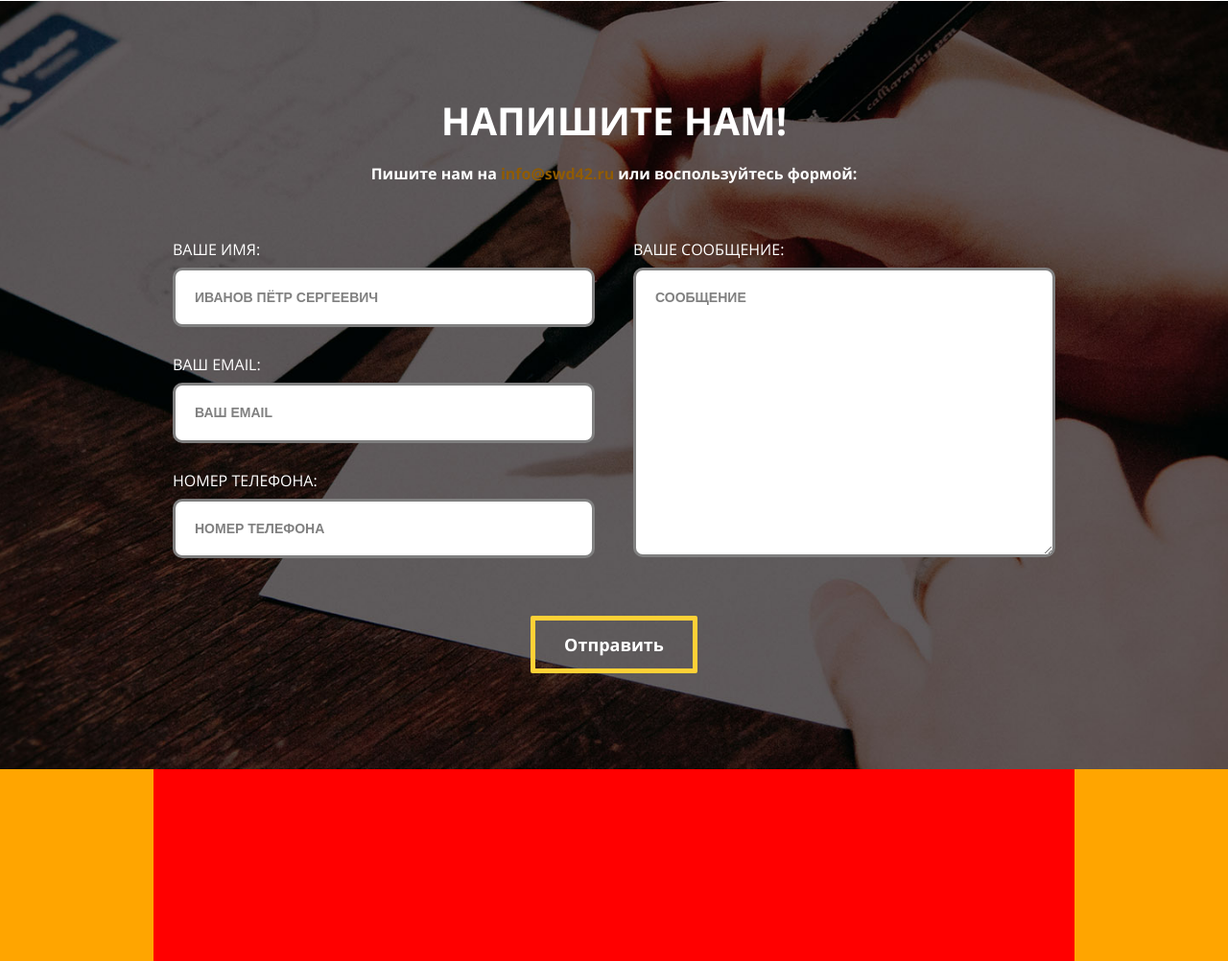
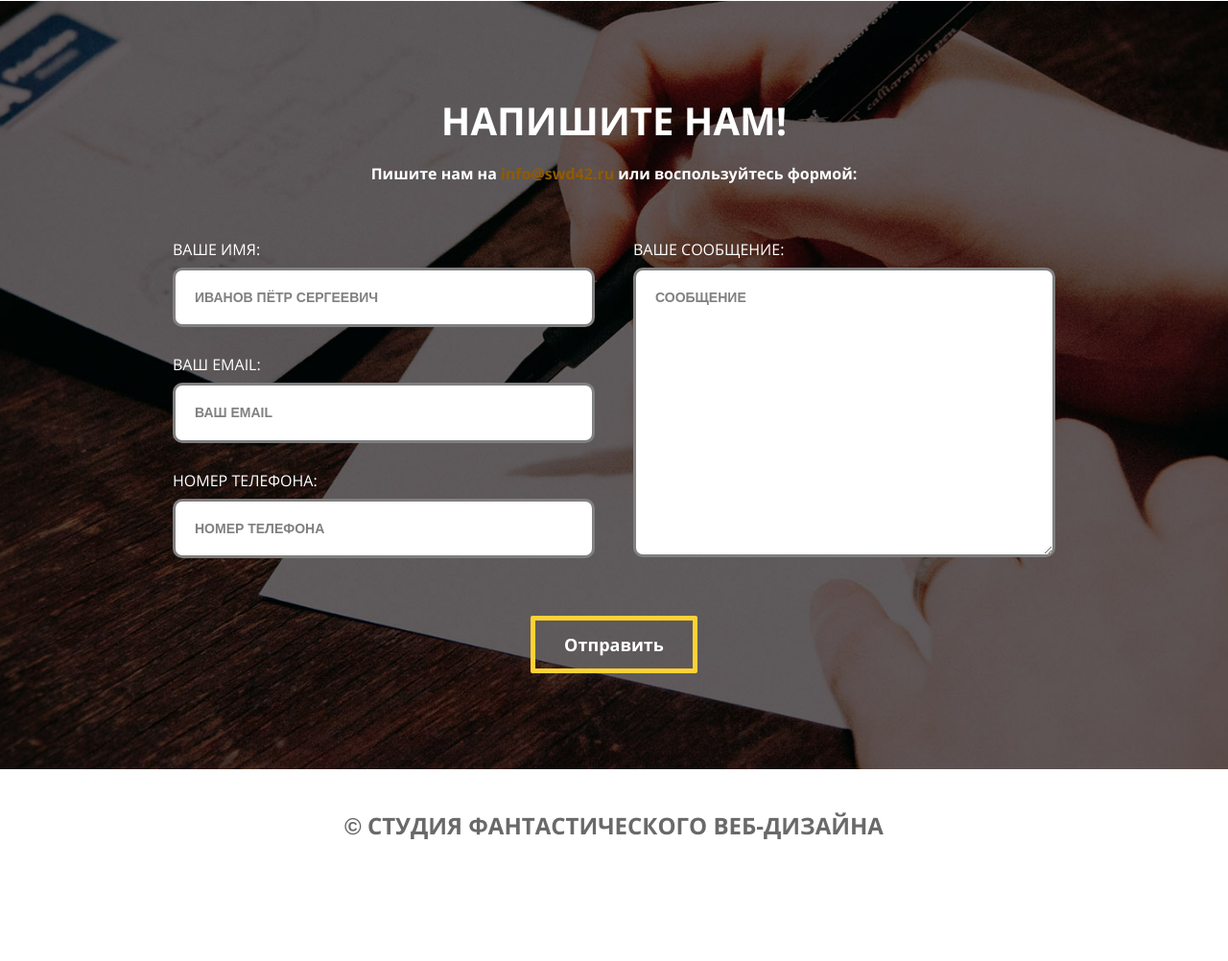
Before and after one commit to kripton-perm/swd42, a website: page index.html in a window 1280 px wide. Shown: the part 4001-5003 px from the top of the page at 96% size. After the commit the page ends 4921 px from the top, so only its background shows below. Drawn offline with nearby package versions, Linux system fonts and the light colour scheme; files that its build step writes are made by us from their sources; placeholder pictures from the web are drawn by us.

Commit message:
Оформил подвал

```diff
--- a/index.html
+++ b/index.html
@@ -235,7 +235,7 @@
     </main>
     <footer class="page-footer">
        <div class="page-footer__wrapper">
-         <!-- <p class="page-footer__copyright copyright">&copy; Студия фантастического веб-дизайна</p> -->
+         <p class="page-footer__copyright copyright">&copy; Студия фантастического веб-дизайна</p>
        </div>
     </footer>
     <script src="js/main.js"></script>
--- /dev/null
+++ b/sass/components/copyright.scss
@@ -0,0 +1,13 @@
+.copyright {
+  text-transform: uppercase;
+  font-weight: 700;
+  text-align: center;
+  font-size: 16px;
+  line-height: 24px;
+  color: dimgrey;
+
+  @media (min-width: $desktop-width) {
+    font-size: 24px;
+    line-height: 30px;
+  }
+}
--- a/sass/layout/page-footer.scss
+++ b/sass/layout/page-footer.scss
@@ -1,14 +1,11 @@
 .page-footer {
-  background-color: pink;
-
-  @media (min-width: $desktop-width) {
-    background-color: orange;
-  }
+  background-color: $white;
 }
 
 .page-footer__wrapper {
-  background-color: red;
-  min-height: 200px;
-
   @include wrapper;
 }
+
+.page-footer__copyright {
+
+}
--- a/sass/style.scss
+++ b/sass/style.scss
@@ -22,3 +22,4 @@
 @import "components/form.scss";
 @import "components/reviews.scss";
 @import "components/slider.scss";
+@import "components/copyright.scss";
```
